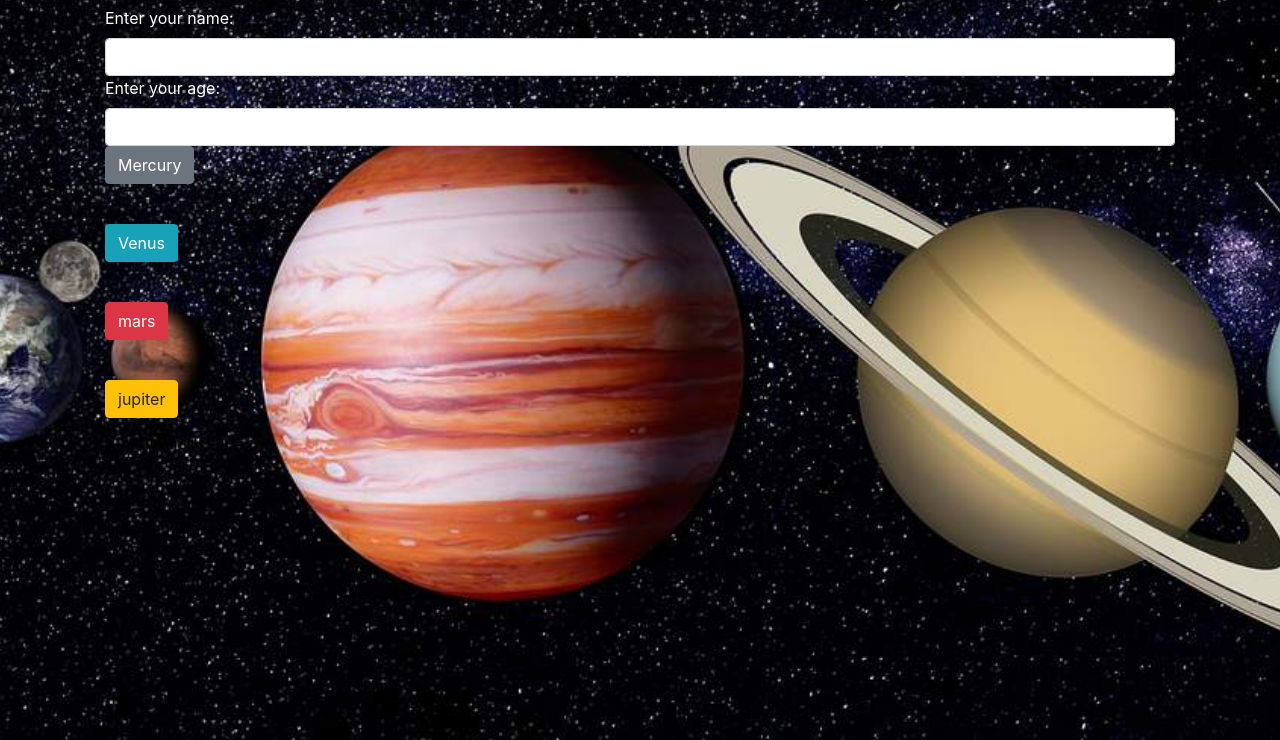
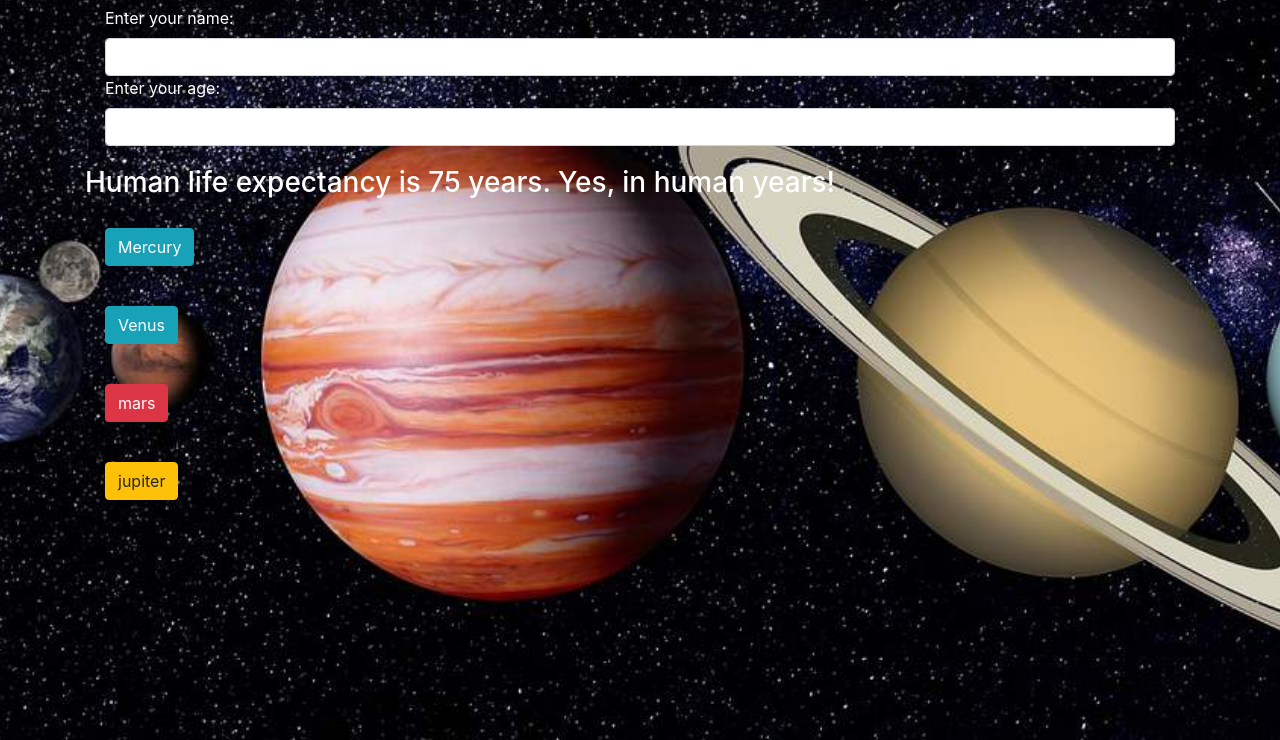
Before and after one commit to glenbuck503/space-age, a website built with webpack: page src/index.html in a window 1280 px wide. Shown: the part 60-800 px from the top of the page. Built offline with nearby package versions, Linux system fonts and the light colour scheme.

Commit message:
add user visuals

```diff
--- a/src/css/styles.css
+++ b/src/css/styles.css
@@ -8,13 +8,15 @@ h2 {
   color:white;
 }
 
+h3 {
+  color:white;
+}
 p {
   color: white;
 }
 .mercury {
   padding: 20px;
   color: white;
-
 }
 
 .venus {
--- a/src/index.html
+++ b/src/index.html
@@ -12,7 +12,12 @@
       <input id="inputName" class="form-control" type="text" required/>
       <label for="inputAge">Enter your age:</label>
       <input id="inputAge" class="form-control" type="number" required/>
-      <button type="submit" class="btn btn-secondary">Mercury</button>
+    </form>
+  </div>
+    <h3>Human life expectancy is 75 years. Yes, in human years!</h3>
+  <div class="mercury">
+    <form id="mercury">
+      <button type="submit" class="btn btn-info">Mercury</button>
     </form>
   </div>
   <div class="venus">
@@ -33,6 +38,5 @@
     <div class="output">
     </div>
   </div>
-
 </body>
 </html>
--- a/src/js/space.js
+++ b/src/js/space.js
@@ -72,7 +72,7 @@ export default class Person {
     if (this.age > 75) {
       return (` .Your age on Venus is : ${age}. You have lived ${exp} years past the life expectancy on Venus`);
     } else {
-      return (` .Your age on Venus is : ${age}.You still have ${exp * -1} years on Venus`)
+      return (` .Your age on Venus is : ${age}. You still have ${exp * -1} years on Venus`)
     }
   }
 
--- a/src/main.js
+++ b/src/main.js
@@ -6,7 +6,7 @@ import Person from './js/space.js';
 
 
 $(document).ready(function() {
-  $('#user').submit(function(event) {
+  $('#mercury').submit(function(event) {
     event.preventDefault();
     const userName = $("#inputName").val();
     const userAge = $("#inputAge").val();
```
